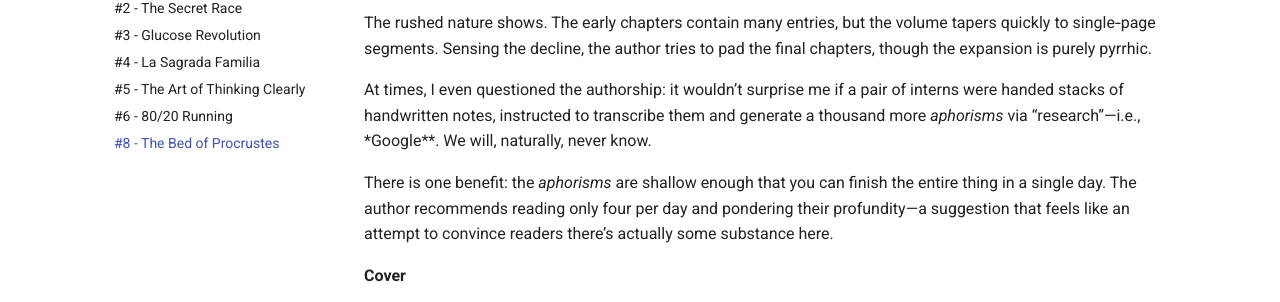
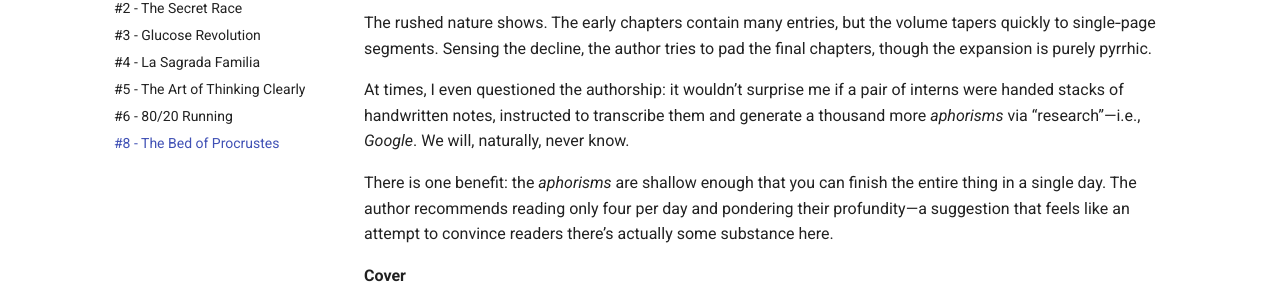
Before and after one commit to mementum/misogi-reading-2026, an MkDocs documentation site: the page built from docs/08-2026-02-10-the-bed-of-procrustes.md, in a window 1280 px wide and 900 px high, scrolled down 1209 px. Shown: the part 154-456 px from the top of the window. Built offline with MkDocs 1.6.1 and Material for MkDocs 9.7.7, drawn with Linux system fonts in a browser that asks for light colours; comment, search, counter and statistics services are not loaded.

```diff
--- a/docs/08-2026-02-10-the-bed-of-procrustes.md
+++ b/docs/08-2026-02-10-the-bed-of-procrustes.md
@@ -38,7 +38,7 @@ I also wonder whether this book was rushed out after *Taleb* read the draft of *
 
 The rushed nature shows. The early chapters contain many entries, but the volume tapers quickly to single‑page segments. Sensing the decline, the author tries to pad the final chapters, though the expansion is purely pyrrhic.
 
-At times, I even questioned the authorship: it wouldn’t surprise me if a pair of interns were handed stacks of handwritten notes, instructed to transcribe them and generate a thousand more *aphorisms* via “research”—i.e., *Google**. We will, naturally, never know.
+At times, I even questioned the authorship: it wouldn’t surprise me if a pair of interns were handed stacks of handwritten notes, instructed to transcribe them and generate a thousand more *aphorisms* via “research”—i.e., *Google*. We will, naturally, never know.
 
 There is one benefit: the *aphorisms* are shallow enough that you can finish the entire thing in a single day. The author recommends reading only four per day and pondering their profundity—a suggestion that feels like an attempt to convince readers there’s actually some substance here.
 
```
